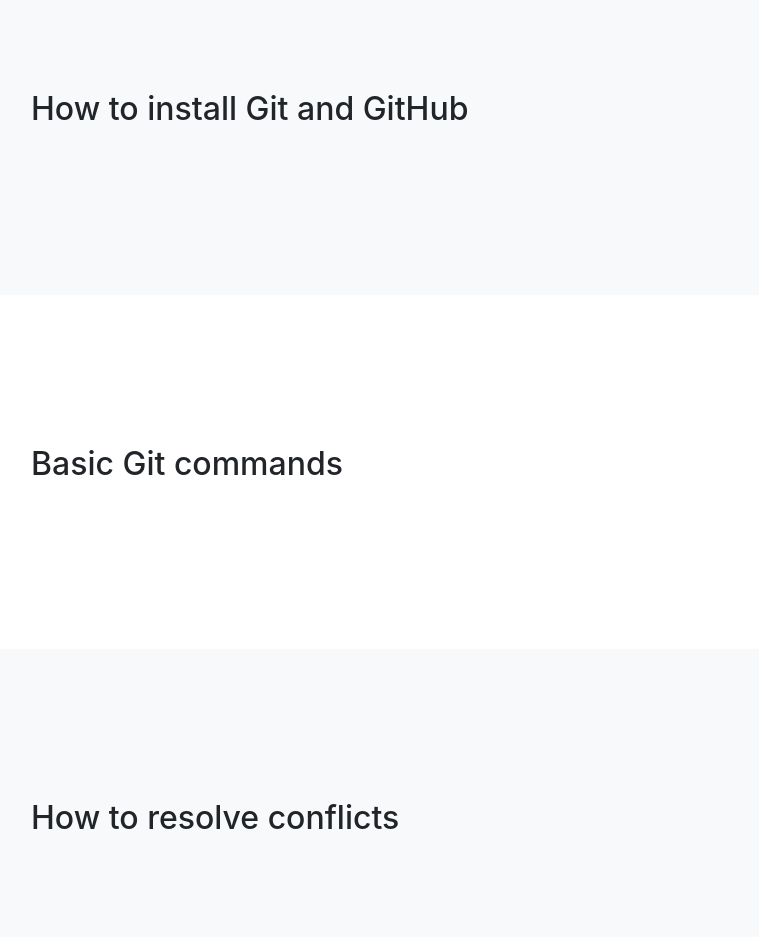
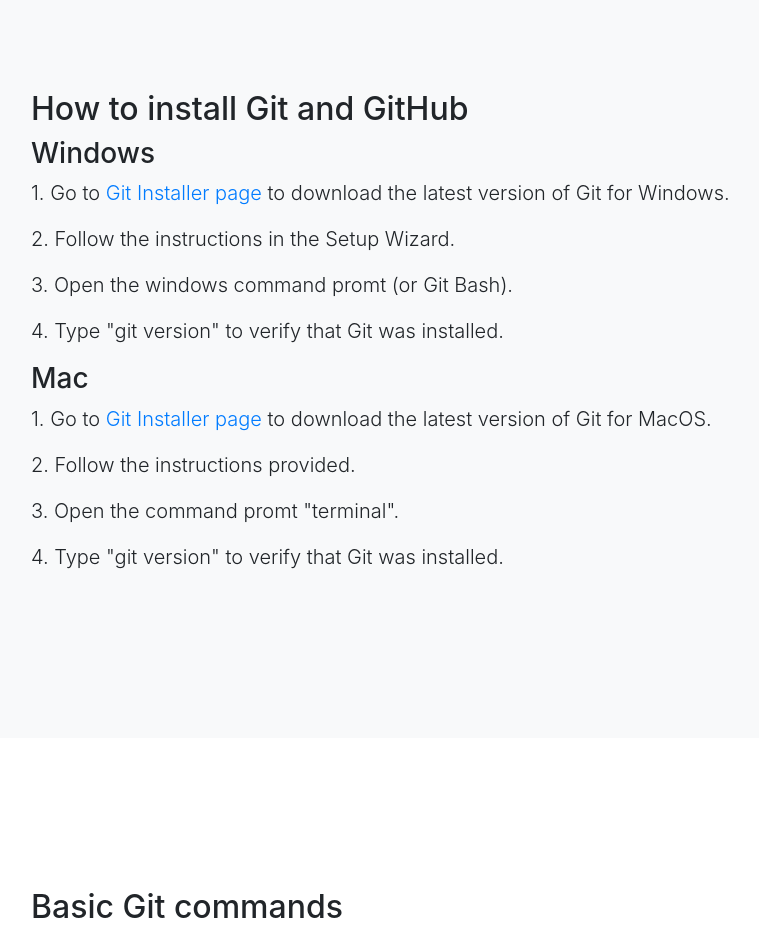
Before and after one commit to NLa16/NLa16.github.io, a website with bundled scripts: page index.html in a window 1280 px wide. Shown: the part 1080-2017 px from the top of the page, without its empty margins (244-1003 px from the left). Built offline with nearby package versions, Linux system fonts and the light colour scheme.

Commit message:
Install Git

```diff
--- a/index.html
+++ b/index.html
@@ -66,7 +66,16 @@
       <div class="row">
         <div class="col-lg-8 mx-auto">
           <h2>How to install Git and GitHub</h2>
-          <p class="lead"></p>
+            <h3>Windows</h3>
+              <p class="lead">1. Go to <a href="https://git-scm.com/downloads" target="_blank">Git Installer page</a> to download the latest version of Git for Windows.</p>
+              <p class="lead">2. Follow the instructions in the Setup Wizard.</p>
+              <p class="lead">3. Open the windows command promt (or Git Bash).</p>
+              <p class="lead">4. Type "git version" to verify that Git was installed.</p>
+            <h3>Mac</h3>
+              <p class="lead">1. Go to <a href="https://git-scm.com/downloads" target="_blank">Git Installer page</a> to download the latest version of Git for MacOS.</p>
+              <p class="lead">2. Follow the instructions provided.</p>
+              <p class="lead">3. Open the command promt "terminal".</p>
+              <p class="lead">4. Type "git version" to verify that Git was installed.</p>
         </div>
       </div>
     </div>
```
